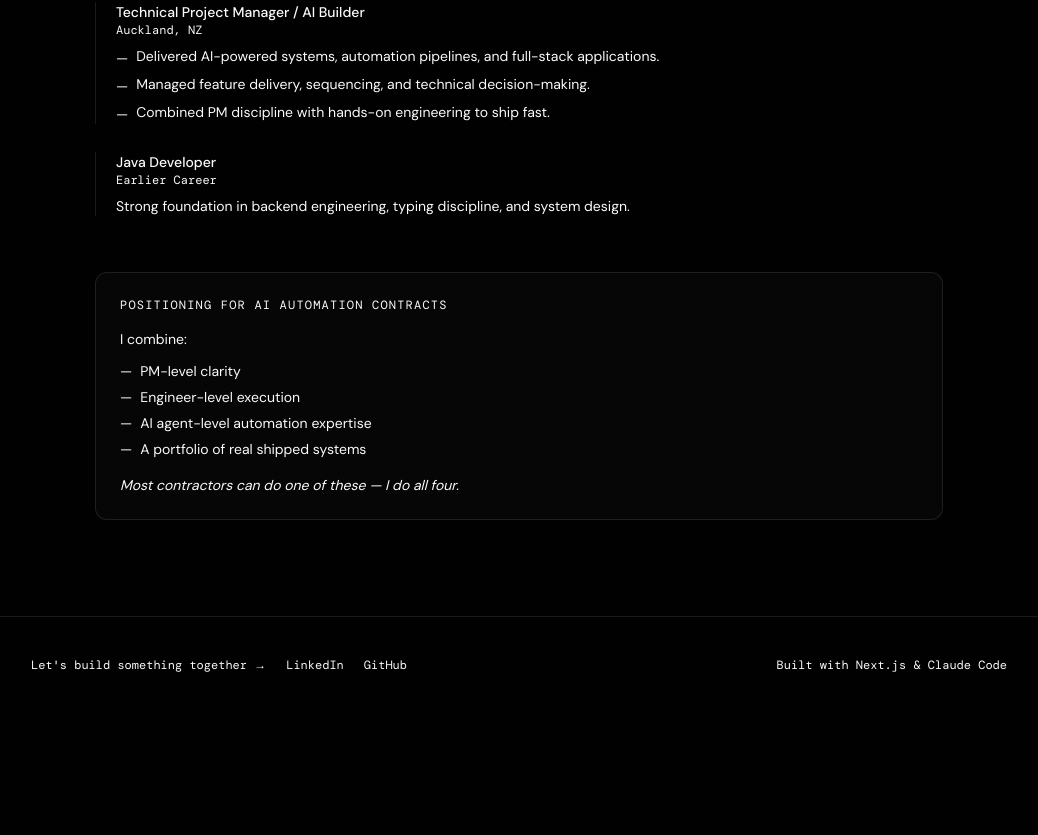
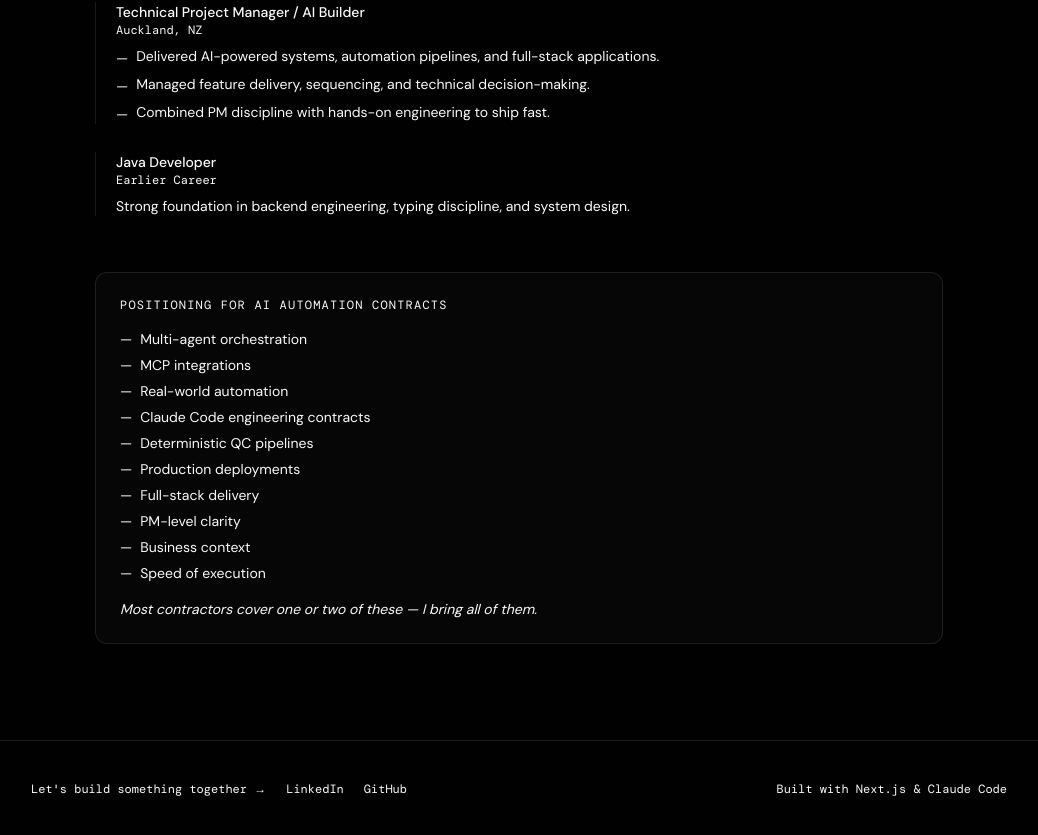
Before and after one commit to timothylok/timlok-portfolio, a Next.js app: page /cv in a window 1280 px wide. Shown: the part 3431-4266 px from the top of the page, without its empty margins (121-1159 px from the left). Before the commit the page ends 4144 px from the top, so only its background shows below. Built offline with nearby package versions, Linux system fonts and the light colour scheme.

Commit message:
Revise CV positioning section with detailed capability list
Co-Authored-By: Claude Sonnet 4.6 <noreply@anthropic.com>

```diff
--- a/app/cv/page.tsx
+++ b/app/cv/page.tsx
@@ -166,16 +166,26 @@ export default function CVPage() {
         {/* Positioning */}
         <section className="bg-card border border-white/10 rounded-xl p-6">
           <SectionLabel>Positioning for AI Automation Contracts</SectionLabel>
-          <p className="text-sm text-foreground/60 mb-3">I combine:</p>
           <ul className="space-y-1.5 mb-4">
-            {['PM-level clarity', 'Engineer-level execution', 'AI agent-level automation expertise', 'A portfolio of real shipped systems'].map((item) => (
+            {[
+            'Multi-agent orchestration',
+            'MCP integrations',
+            'Real-world automation',
+            'Claude Code engineering contracts',
+            'Deterministic QC pipelines',
+            'Production deployments',
+            'Full-stack delivery',
+            'PM-level clarity',
+            'Business context',
+            'Speed of execution',
+          ].map((item) => (
               <li key={item} className="text-sm text-foreground/60 flex gap-2">
                 <span className="text-foreground/20 shrink-0">—</span>
                 <span>{item}</span>
               </li>
             ))}
           </ul>
-          <p className="text-sm text-foreground/35 italic">Most contractors can do one of these — I do all four.</p>
+          <p className="text-sm text-foreground/35 italic">Most contractors cover one or two of these — I bring all of them.</p>
         </section>
 
       </div>
```
